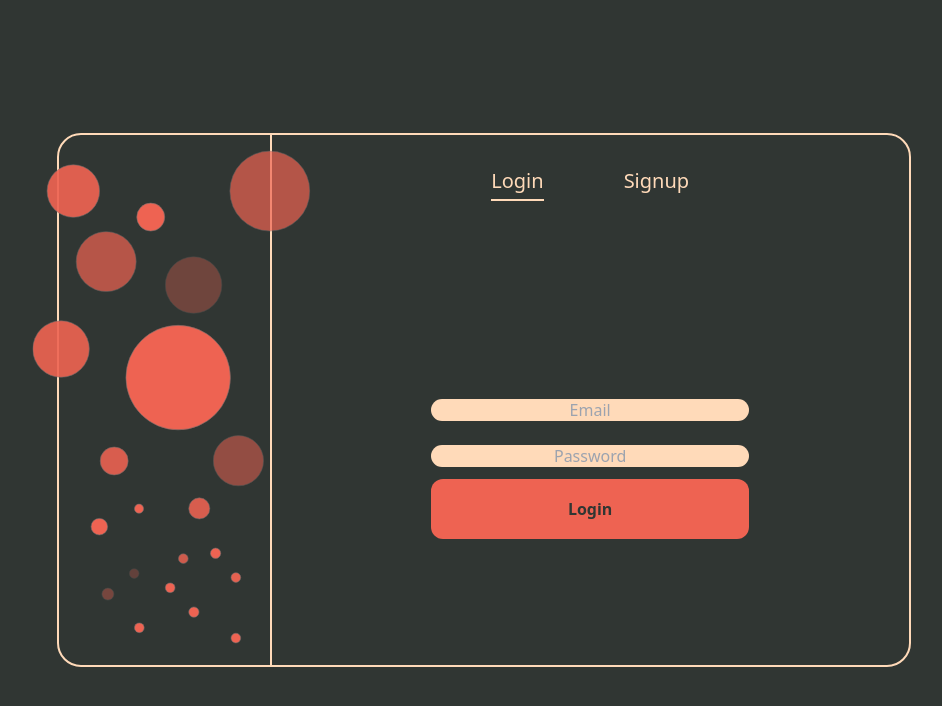
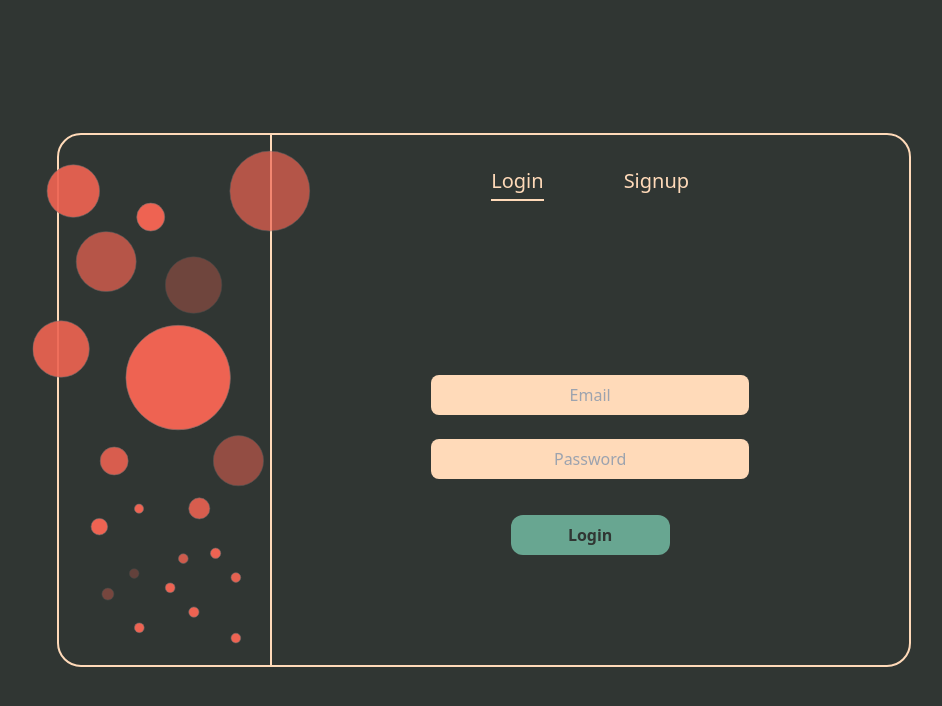
Before and after one commit to ayushnirwal/text-app-frontend, a React (Create React App) app: page /login in a window 1280 px wide. Shown: the top 706 px of the page, without its empty margins (156-1098 px from the left). Built offline with nearby package versions, Linux system fonts and the light colour scheme.

Commit message:
feature: gracefull error handelling in login form

```diff
--- a/src/components/Login/LoginForm.js
+++ b/src/components/Templates/LoginForm.js
@@ -3,7 +3,7 @@ import { useHistory } from "react-router";
 import useBreakPoints from "../../cutomHooks/useBreakPoints";
 import useTheme from "../../cutomHooks/useTheme";
 import useUser from "../../cutomHooks/useUser";
-import HoldButton from "../UI_atoms/HoldButton/HoldButton";
+import Button from "../UI_atoms/Button/Button";
 import TextInput from "../UI_atoms/TextInput/TextInput";
 
 const LoginForm = () => {
@@ -20,10 +20,12 @@ const LoginForm = () => {
     e.preventDefault();
     try {
       await login(email, password);
-      history.push("/");
+      //history.push("/");
     } catch (error) {
-      if (error.message.includes(400)) {
-        setErrorMsg("Email or password incorrect");
+      if (error.name === "inputError") {
+        setErrorMsg(error.message);
+      } else if (error.name === "requestError") {
+        setErrorMsg(error.message);
       } else if (error.message.includes("Network Error")) {
         setErrorMsg("It seems the server is down");
       } else {
@@ -33,9 +35,9 @@ const LoginForm = () => {
   };
   return (
     <div className="w-full h-full flex flex-col items-center justify-start md:justify-center">
-      <div className="w-9/12 md:w-6/12 h-12 mt-36 md:mt-0 mb-3 ">
+      <div className="w-9/12 md:w-6/12 h-10 mt-36 md:mt-0 mb-3 ">
         {errorMsg !== "" ? (
-          <div className=" w-full h-full rounded-full md:rounded-lg text-center text-red border-red border-2  py-2 animate-appear ">
+          <div className=" w-full h-full rounded-full md:rounded-lg text-center text-red border-red border-2 animate-appear flex items-center justify-center">
             {errorMsg}
           </div>
         ) : (
@@ -46,6 +48,7 @@ const LoginForm = () => {
         onSubmit={submithandler}
         className=" w-9/12 md:w-6/12 flex flex-col items-center justify-center"
       >
+        <div className="w-full h-10 my-3">
           <TextInput
             setValue={setEmail}
             value={email}
@@ -53,6 +56,9 @@ const LoginForm = () => {
             placeholder="Email"
             autoComplete="email"
           />
+        </div>
+
+        <div className="w-full h-10 my-3">
           <TextInput
             setValue={setPassword}
             value={password}
@@ -60,8 +66,10 @@ const LoginForm = () => {
             placeholder="Password"
             autoComplete="current-password"
           />
-
-        <HoldButton onClick={submithandler}>Login</HoldButton>
+        </div>
+        <div className="w-6/12 h-10 my-3">
+          <Button onClick={submithandler}>Login</Button>
+        </div>
       </form>
     </div>
   );
--- a/src/components/Login/SignupForm.js
+++ b/src/components/Templates/SignupForm.js
@@ -43,6 +43,7 @@ const SignupForm = () => {
         onSubmit={submithandler}
         className=" w-9/12 md:w-6/12 flex flex-col items-center justify-center"
       >
+        <div className="w-full h-10 my-3">
           <TextInput
             setValue={setEmail}
             value={email}
@@ -50,6 +51,9 @@ const SignupForm = () => {
             placeholder="Email"
             autoComplete="email"
           />
+        </div>
+
+        <div className="w-full h-10 my-3">
           <TextInput
             setValue={setPassword}
             value={password}
@@ -57,14 +61,18 @@ const SignupForm = () => {
             placeholder="Password"
             autoComplete="new-password"
           />
+        </div>
+        <div className="w-full h-10 my-3">
           <TextInput
             setValue={setcPassword}
             value={cpassword}
             type="password"
             placeholder="Confirm Password"
           />
-
+        </div>
+        <div className="w-6/12 h-10 my-3">
           <Button onClick={submithandler}>Signup</Button>
+        </div>
       </form>
     </div>
   );
--- a/src/components/UI_atoms/Button/Button.js
+++ b/src/components/UI_atoms/Button/Button.js
@@ -3,7 +3,7 @@ import React from "react";
 const Button = ({ onClick, children }) => {
   return (
     <button
-      className="bg-green text-darkGray font-semibold w-6/12 h-10 rounded-full md:rounded-xl focus:outline-none  my-3 "
+      className="bg-green text-darkGray font-semibold w-full h-full rounded-full md:rounded-xl focus:outline-none  my-3 "
       onClick={onClick}
     >
       {children}
--- a/src/components/UI_atoms/TextInput/TextInput.js
+++ b/src/components/UI_atoms/TextInput/TextInput.js
@@ -3,7 +3,7 @@ import React from "react";
 const TextInput = ({ setValue, value, type, placeholder, autoComplete }) => {
   return (
     <input
-      className="w-full h-10 bg-cream  rounded-full md:rounded-xl text-center text-darkGray focus:outline-none  my-3 "
+      className="w-full h-full bg-cream  rounded-full md:rounded-lg text-center text-darkGray focus:outline-none  "
       onChange={(e) => setValue(e.target.value)}
       value={value}
       type={type || ""}
--- a/src/cutomHooks/useUser.js
+++ b/src/cutomHooks/useUser.js
@@ -1,3 +1,4 @@
+import { isRejected } from "@reduxjs/toolkit";
 import axios from "axios";
 import { useDispatch, useSelector } from "react-redux";
 import { populateUser } from "../redux/user/userSlice";
@@ -9,6 +10,12 @@ const useUser = () => {
     let url = "http://localhost:5000" + "/api/signin";
 
     try {
+      if (!email) {
+        throw { name: "inputError", message: "Email Required" };
+      }
+      if (!password) {
+        throw { name: "inputError", message: "Password Required" };
+      }
       const res = await axios.post(url, { email, password });
       const { token, user } = res.data;
 
@@ -30,7 +37,12 @@ const useUser = () => {
       };
       dispath(populateUser(userObj));
     } catch (error) {
-      throw new Error(error);
+      if (error.response) {
+        if (error.response.status === 400) {
+          throw { name: "requestError", message: error.response.data.message };
+        }
+      }
+      throw error;
     }
   };
 
--- a/src/pages/Login.js
+++ b/src/pages/Login.js
@@ -3,8 +3,8 @@ import { animated } from "@react-spring/web";
 import { useEffect, useState } from "react";
 import Bubbles from "../animations/Bubbles";
 import Selector from "../components/UI_atoms/Selector/Selector";
-import LoginForm from "../components/Login/LoginForm";
-import SignupForm from "../components/Login/SignupForm";
+import LoginForm from "../components/Templates/LoginForm";
+import SignupForm from "../components/Templates/SignupForm";
 import useBreakPoints from "../cutomHooks/useBreakPoints";
 import useTheme from "../cutomHooks/useTheme";
 
```
Lines whose indentation alone changed are shown as unchanged.
